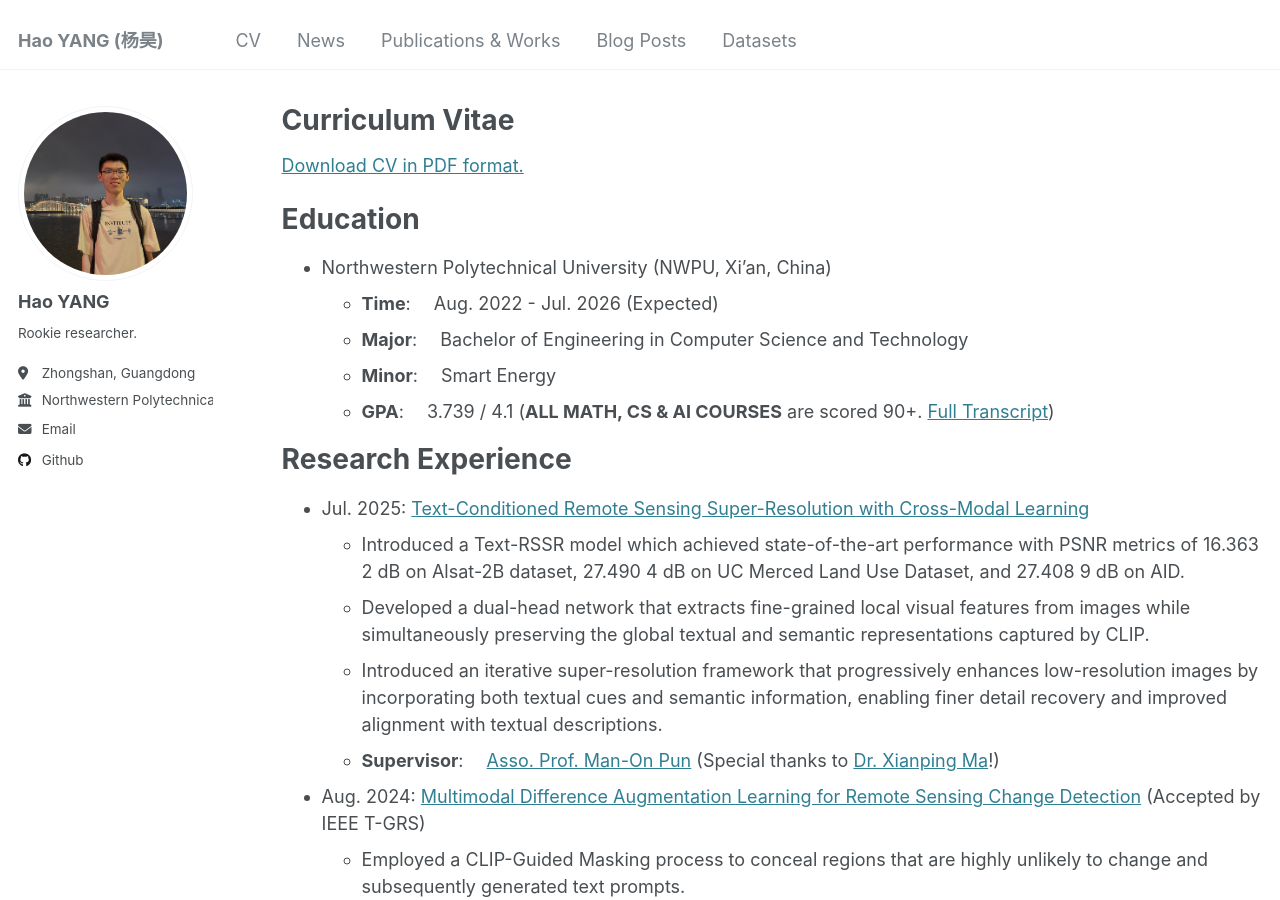
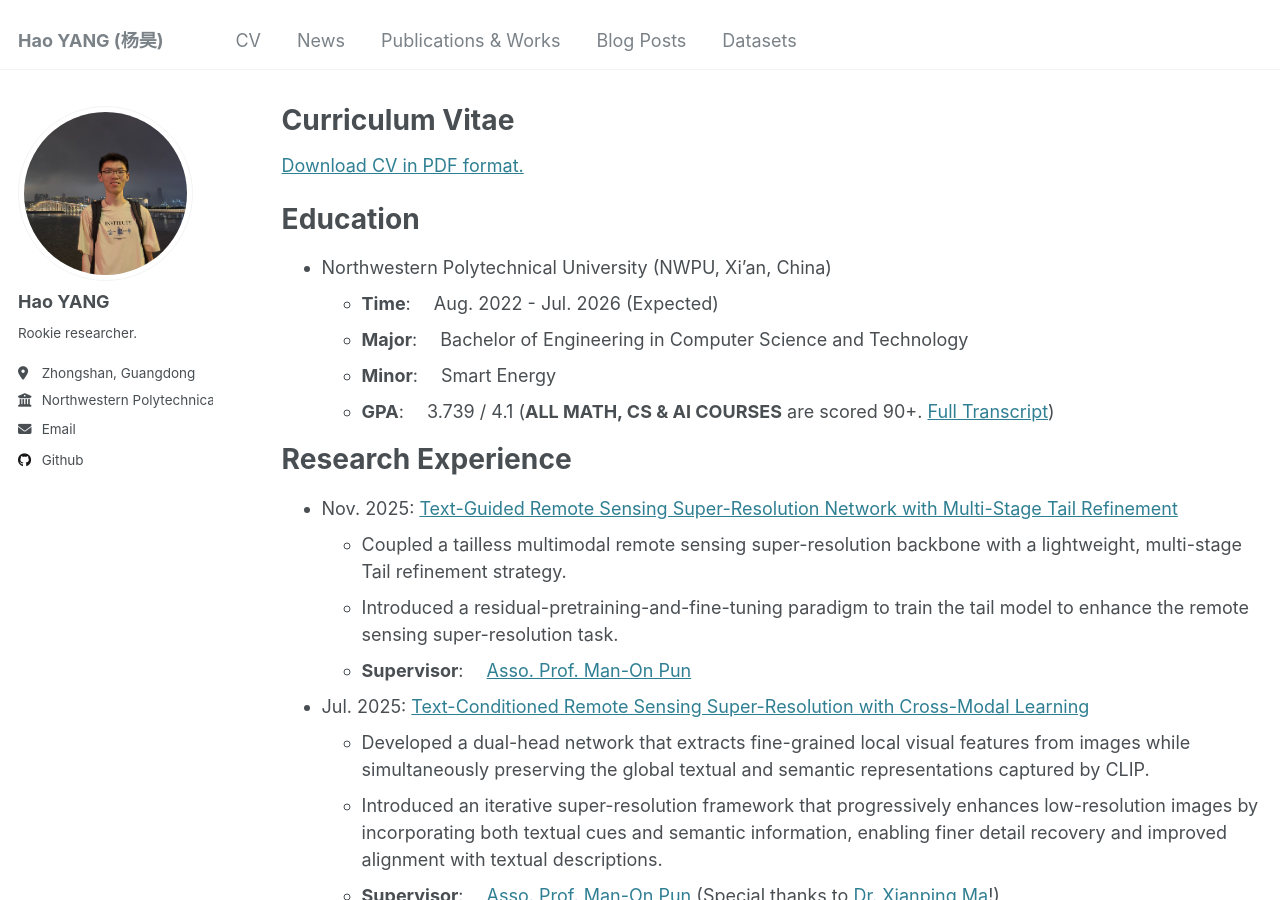
Before and after one commit to haoyangofficial/haoyangofficial.github.io, a Jekyll site: the page built from _pages/cv.md, in a window 1280 px wide and 900 px high. Built offline with Jekyll 4.4.1, drawn with Linux system fonts in a browser that asks for light colours.

Commit message:
Add TG-RST experience in CV

```diff
--- a/_pages/cv.md
+++ b/_pages/cv.md
@@ -9,7 +9,7 @@ redirect_from:
 
 {% include base_path %}
 
-[Download CV in PDF format.](/files/cv20250907.pdf)
+[Download CV in PDF format.](/files/cv20251217.pdf)
 
 Education
 ======
@@ -21,8 +21,12 @@ Education
 
 Research Experience
 ======
+* Nov. 2025: [Text-Guided Remote Sensing Super-Resolution Network with Multi-Stage Tail Refinement](/publication/2025-11-01-tgrst)
+  * Coupled a tailless multimodal remote sensing super-resolution backbone with a lightweight, multi-stage Tail refinement strategy.
+  * Introduced a residual-pretraining-and-fine-tuning paradigm to train the tail model to enhance the remote sensing super-resolution task.
+  * **Supervisor**:&emsp; [Asso. Prof. Man-On Pun](https://scholar.google.com/citations?user=h82gvswAAAAJ)
+
 * Jul. 2025: [Text-Conditioned Remote Sensing Super-Resolution with Cross-Modal Learning](/publication/2025-08-01-textrssr)
-  * Introduced a Text-RSSR model which achieved state-of-the-art performance with PSNR metrics of 16.363 2 dB on Alsat-2B dataset, 27.490 4 dB on UC Merced Land Use Dataset, and 27.408 9 dB on AID.
   * Developed a dual-head network that extracts fine-grained local visual features from images while simultaneously preserving the global textual and semantic representations captured by CLIP.
   * Introduced an iterative super-resolution framework that progressively enhances low-resolution images by incorporating both textual cues and semantic information, enabling finer detail recovery and improved alignment with textual descriptions.
   * **Supervisor**:&emsp; [Asso. Prof. Man-On Pun](https://scholar.google.com/citations?user=h82gvswAAAAJ) (Special thanks to [Dr. Xianping Ma](https://scholar.google.com/citations?user=YpIBfOkAAAAJ)!)
```
